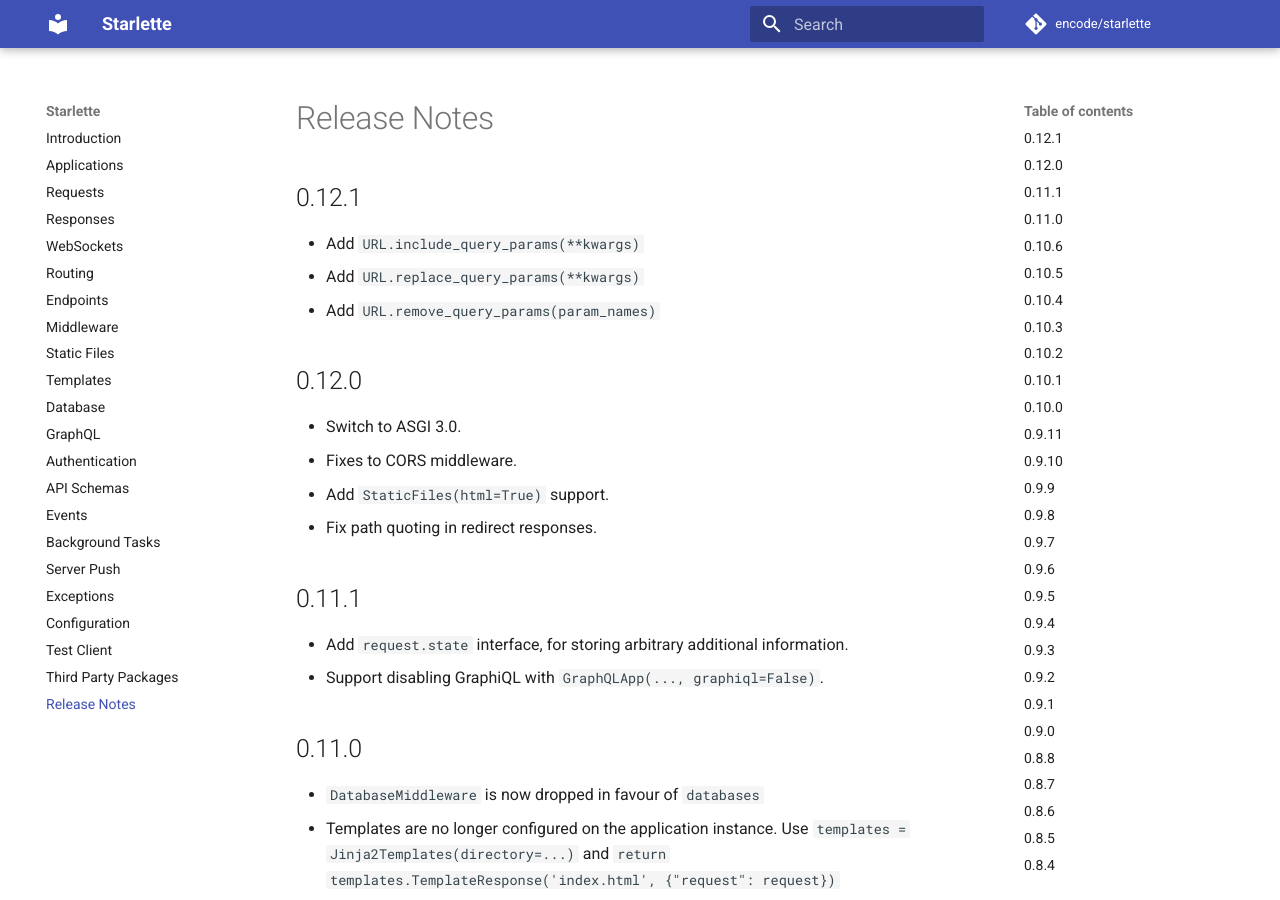
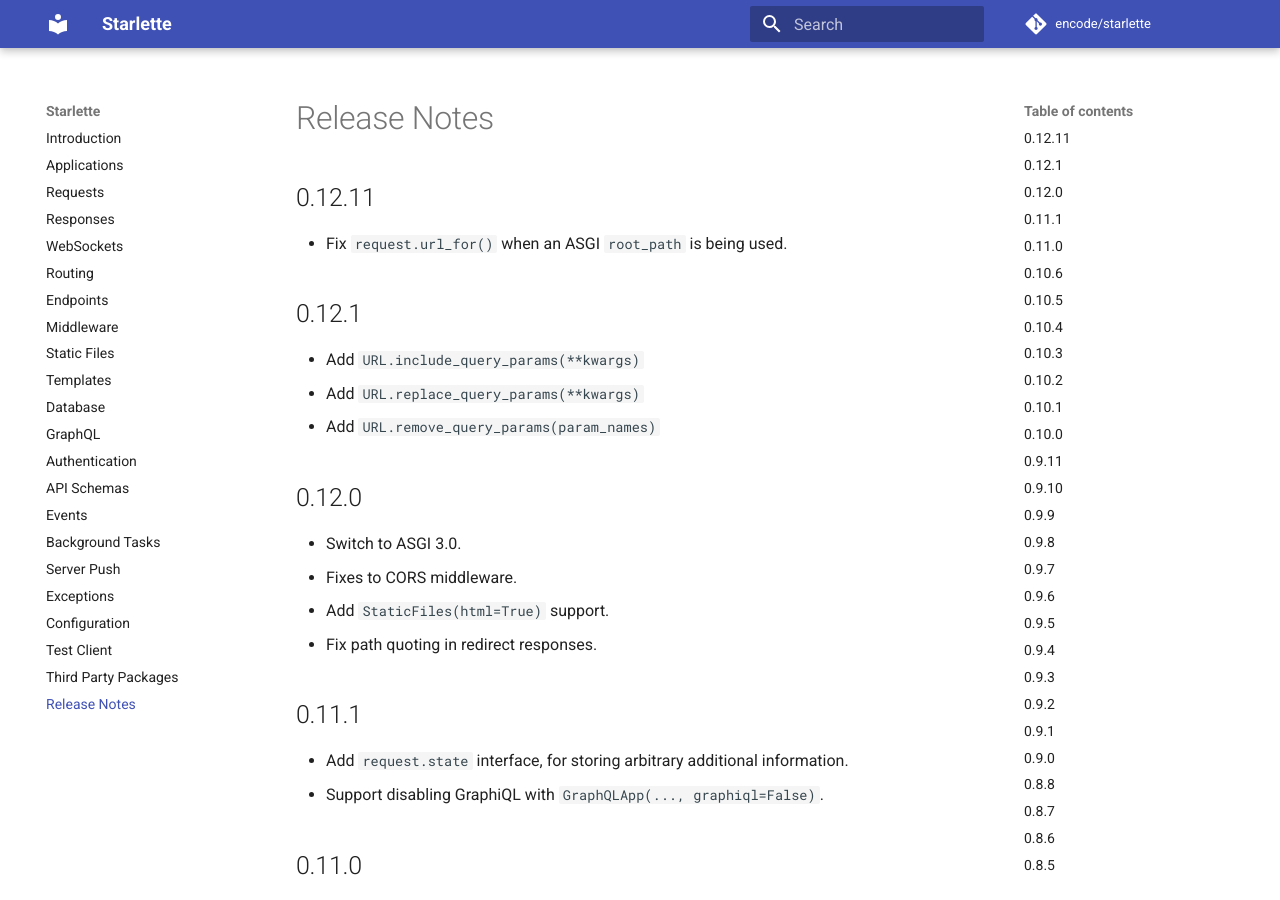
Before and after one commit to hidraco/starlette, an MkDocs documentation site: the page built from docs/release-notes.md, in a window 1280 px wide and 900 px high. Built offline with MkDocs 1.6.1 and Material for MkDocs 9.7.7, drawn with Linux system fonts in a browser that asks for light colours; comment, search, counter and statistics services are not loaded.

Commit message:
Version 0.12.11

```diff
--- a/docs/release-notes.md
+++ b/docs/release-notes.md
@@ -1,3 +1,7 @@
+## 0.12.11
+
+* Fix `request.url_for()` when an ASGI `root_path` is being used.
+
 ## 0.12.1
 
 * Add `URL.include_query_params(**kwargs)`
--- a/starlette/__init__.py
+++ b/starlette/__init__.py
@@ -1 +1 @@
-__version__ = "0.12.10"
+__version__ = "0.12.11"
```
